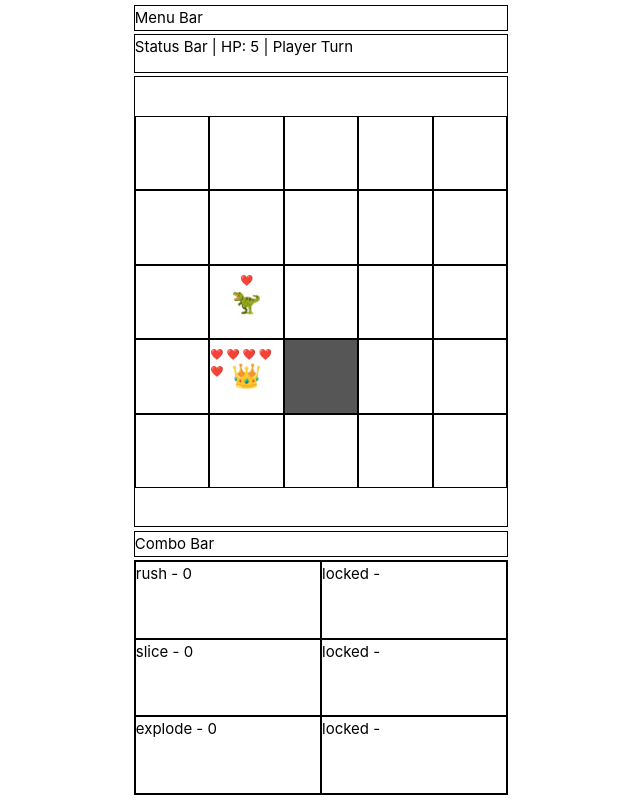
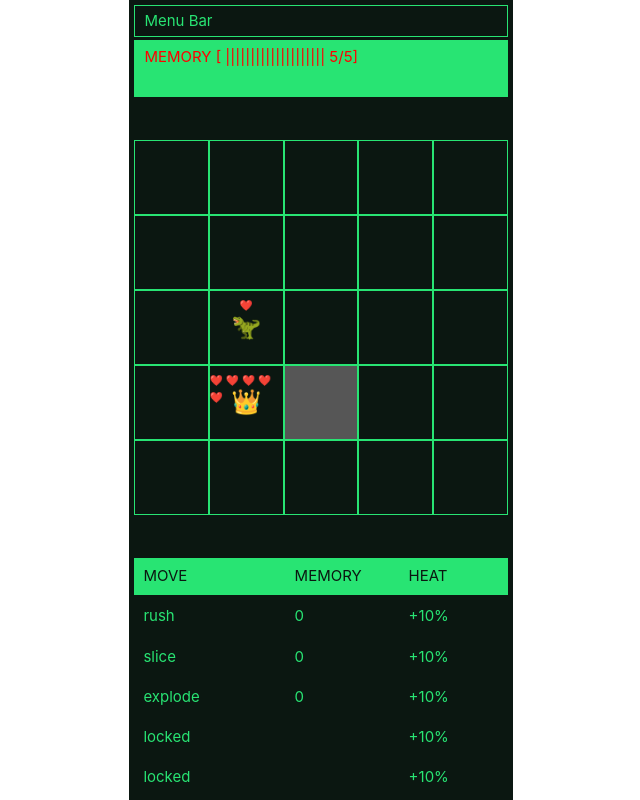
Before and after one commit to rickyxyz/tris, a Vue app: page / in a window 1280 px wide. Shown: the whole page, without its empty margins (319-959 px from the left). Built offline with nearby package versions, Linux system fonts and the light colour scheme.

Commit message:
feat: add basic colors

```diff
--- a/src/App.vue
+++ b/src/App.vue
@@ -31,16 +31,32 @@ export default {
         type: "player",
         sprite: "👑",
         health: 5,
+        maxHealth: 5,
         moves: [
           Attack.rush,
           Attack.slice,
           Attack.explode,
           Attack.locked,
           Attack.locked,
-          Attack.locked,
         ],
       },
     };
+  },
+  computed: {
+    memoryBar() {
+      const barLength = Math.ceil(
+        (this.player.health / this.player.maxHealth) * 20
+      );
+      let color = "";
+      if (barLength > 18) color = "red";
+      else if (barLength > 12) color = "yellow";
+      else if (barLength > 0) color = "green";
+
+      return {
+        length: barLength,
+        color,
+      };
+    },
   },
   methods: {
     resetStage() {
@@ -216,8 +232,10 @@ export default {
   <main :class="[isMobile ? 'mobile_layout' : 'desktop_layout']">
     <div id="menu_bar">Menu Bar</div>
     <div id="status_bar">
-      Status Bar | HP: {{ this.player.health }} |
-      {{ this.isPlayerTurn ? "Player Turn" : "Computer Turn" }}
+      <div :style="{ color: memoryBar.color }">
+        MEMORY [ {{ "|".repeat(this.memoryBar.length) }}
+        {{ this.player.health }}/{{ this.player.maxHealth }}]
+      </div>
     </div>
     <component
       :is="mainArea"
@@ -229,7 +247,6 @@ export default {
       @selectedShopItem="(shopItem) => selectShopItem(shopItem)"
       :shop-items="shopItems"
     ></component>
-    <div id="combo_bar">Combo Bar</div>
     <MoveSet
       :moves="this.player.moves"
       @selectedMove="(move) => selectMove(move)"
@@ -264,16 +281,26 @@ export default {
   cursor: pointer;
 }
 
+#status_bar {
+  display: grid;
+  grid-template-rows: repeat(2, 1fr);
+  background-color: var(--tris-green);
+  border: solid 0.1rem #28e473;
+  padding: 0.2rem 0.6rem;
+}
+
+.status_bar__item {
+  height: 100%;
+  width: 100%;
+  display: flex;
+  align-items: center;
+  justify-content: center;
+  flex-direction: row;
+  gap: 0.5rem;
+}
+
 :root {
   --real100vh: 100vh;
-}
-
-div {
-  border: solid black 1px;
-}
-
-#spacer {
-  border: none;
 }
 
 .rounded_moveset {
@@ -281,34 +308,37 @@ div {
   overflow: hidden;
 }
 
+#menu_bar {
+  border: solid 1px var(--tris-green);
+  padding: 0.2rem 0.6rem;
+}
+
 main {
   height: var(--real100vh);
+  padding: 0.3rem;
+  display: grid;
+  gap: 0.2rem;
   overflow: hidden;
-  color: black;
-  display: grid;
-  padding: 0.3rem;
-  gap: 0.2rem;
-  background-color: white;
+  background-color: var(--tris-black);
+  color: var(--tris-green);
 }
 
 .mobile_layout {
-  grid-template-rows: 1fr 2fr 23fr 1fr 12fr 1fr;
+  grid-template-rows: 1fr 2fr 23fr 14fr 1fr;
   grid-template-areas:
     "menu_bar"
     "status_bar"
     "game_area"
-    "combo_bar"
     "move_set"
     "spacer";
 }
 
 .desktop_layout {
-  grid-template-rows: 1fr 2fr 23fr 1fr 12fr;
+  grid-template-rows: 1fr 2fr 23fr 12fr;
   grid-template-areas:
     "menu_bar"
     "status_bar"
     "game_area"
-    "combo_bar"
     "move_set";
 }
 </style>
--- a/src/assets/base.css
+++ b/src/assets/base.css
@@ -19,6 +19,9 @@
   --vt-c-text-light-2: rgba(60, 60, 60, 0.66);
   --vt-c-text-dark-1: var(--vt-c-white);
   --vt-c-text-dark-2: rgba(235, 235, 235, 0.64);
+
+  --tris-black: #0b1711;
+  --tris-green: #28e473;
 }
 
 /* semantic color variables for this project */
@@ -65,8 +68,9 @@ body {
   background: var(--color-background);
   transition: color 0.5s, background-color 0.5s;
   line-height: 1.6;
-  font-family: Inter, -apple-system, BlinkMacSystemFont, 'Segoe UI', Roboto, Oxygen, Ubuntu,
-    Cantarell, 'Fira Sans', 'Droid Sans', 'Helvetica Neue', sans-serif;
+  font-family: Inter, -apple-system, BlinkMacSystemFont, "Segoe UI", Roboto,
+    Oxygen, Ubuntu, Cantarell, "Fira Sans", "Droid Sans", "Helvetica Neue",
+    sans-serif;
   font-size: 15px;
   text-rendering: optimizeLegibility;
   -webkit-font-smoothing: antialiased;
--- a/src/components/GameArea.vue
+++ b/src/components/GameArea.vue
@@ -210,11 +210,10 @@ export default {
 
 .game_tile {
   font-size: calc(1rem + 1vh);
-  border: solid black 1px;
   display: flex;
   justify-content: center;
   align-items: center;
-  background-color: white;
+  border: 1px solid var(--tris-green);
   flex-direction: column;
 }
 
@@ -234,7 +233,7 @@ export default {
 }
 
 .white {
-  background-color: #ffffff;
+  background-color: var(--tris-black);
 }
 
 .grey {
--- a/src/components/MoveSet.vue
+++ b/src/components/MoveSet.vue
@@ -16,20 +16,49 @@ export default {
 
 <template>
   <div id="move_set">
-    <div v-for="(move, idx) in this.moves" :key="idx" @click="selectMove(idx)">
-      {{ move.name }} - {{ move.timer }}
+    <div class="move_set__header move_set__layout">
+      <span>MOVE</span><span>MEMORY</span><span>HEAT</span>
+    </div>
+    <div
+      v-for="(move, idx) in this.moves"
+      :key="idx"
+      @click="selectMove(idx)"
+      class="move_set__layout"
+    >
+      <span>{{ move.name }}</span>
+      <span>{{ move.timer }}</span>
+      <span>+10%</span>
     </div>
   </div>
 </template>
 
 <style scoped>
-div {
-  border: solid black 1px;
-}
-
 #move_set {
   display: grid;
   grid-auto-flow: column;
-  grid-template: repeat(3, 1fr) / repeat(2, 1fr);
+  grid-template-rows: repeat(6, 1fr);
+  gap: 0.2rem;
+}
+
+.move_set__layout {
+  display: grid;
+  grid-template-columns: auto 90px 90px;
+  align-items: center;
+  gap: 1.5rem;
+  padding: 0.2rem 0.6rem;
+}
+
+.move_set__layout > span {
+  height: min-content;
+}
+
+.move_set__header {
+  background-color: var(--tris-green);
+  color: var(--tris-black);
+}
+
+.move_set__item {
+  background-color: var(--tris-black);
+  color: var(--tris-green);
 }
 </style>
```
